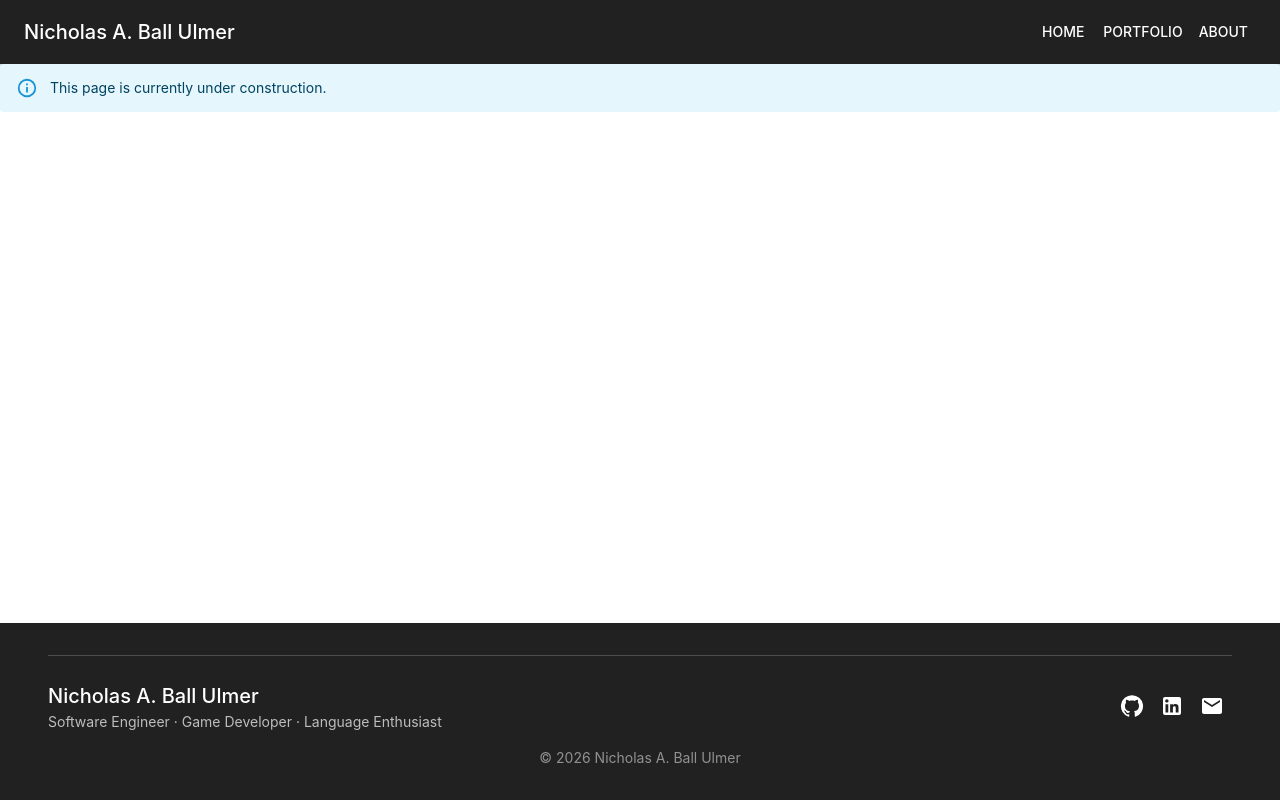
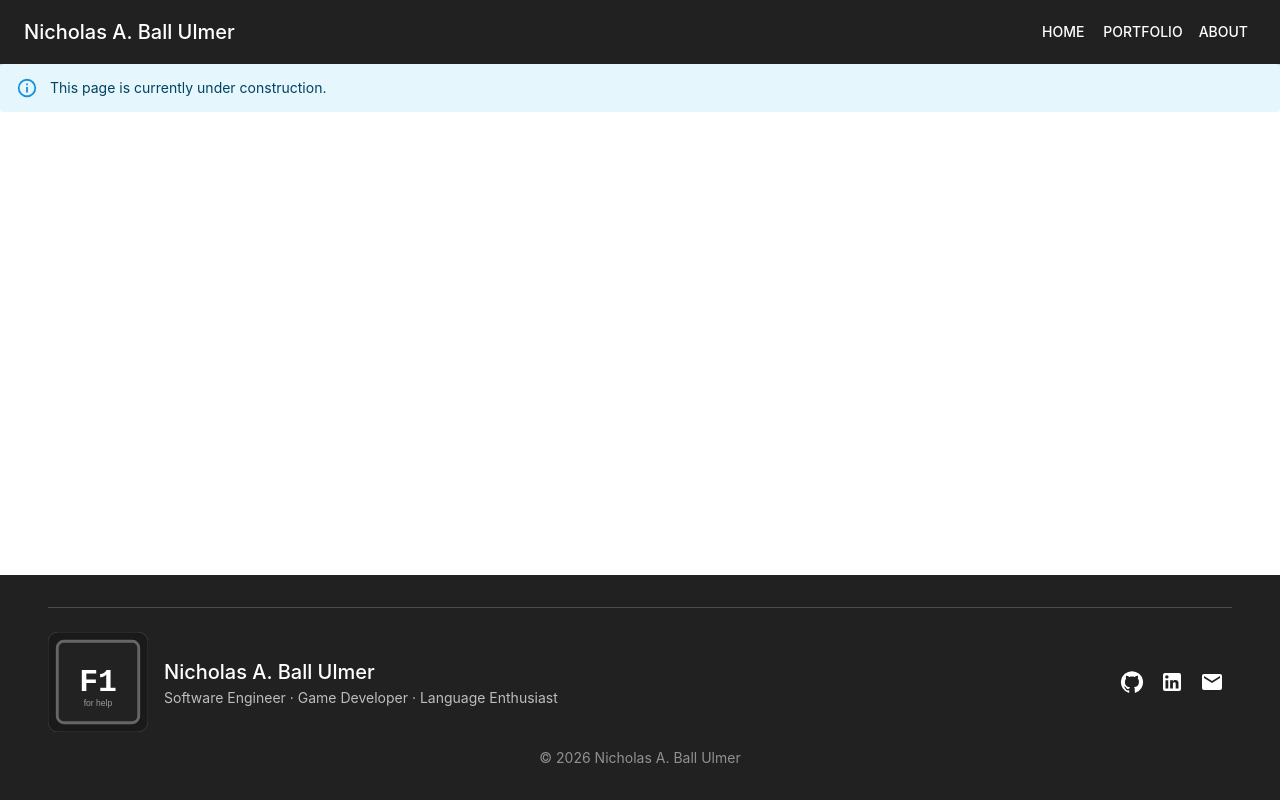
Before and after one commit to nick-ulmer/nick-ulmer.github.io, a React app in the folder frontend/: page /#/portfolio/frontend/personal-site in a window 1280 px wide. Before the commit this address led to /#/gamedev. Built offline with nearby package versions, Linux system fonts and the light colour scheme; the HTML template or start-up script is replaced by a standard one.

Commit message:
Added Logo

```diff
--- a/frontend/src/components/Footer.jsx
+++ b/frontend/src/components/Footer.jsx
@@ -2,6 +2,8 @@ import { Box, Typography, IconButton, Divider } from '@mui/material';
 import GitHubIcon from '@mui/icons-material/GitHub';
 import LinkedInIcon from '@mui/icons-material/LinkedIn';
 import EmailIcon from '@mui/icons-material/Email';
+
+import f1Logo from '../assets/f1-logo.svg'
 
 export default function Footer() {
     return (
@@ -17,11 +19,14 @@ export default function Footer() {
         >
             <Divider sx={{ mb: 3, borderColor: 'rgba(255,255,255,0.2)' }} />
             <Box sx={{ display: 'flex', justifyContent: 'space-between', alignItems: 'center', flexWrap: 'wrap', gap: 2 }}>
-                <Box>
-                    <Typography variant="h6">Nicholas A. Ball Ulmer</Typography>
-                    <Typography variant="body2" sx={{ opacity: 0.7 }}>
-                        Software Engineer · Game Developer · Language Enthusiast
-                    </Typography>
+                <Box sx={{ display: 'flex', alignItems: 'center', gap: 2 }}>
+                    <img src={f1Logo} alt="F1 for help logo" style={{ height: '100px', width: '100px' }} />
+                    <Box>
+                        <Typography variant="h6">Nicholas A. Ball Ulmer</Typography>
+                        <Typography variant="body2" sx={{ opacity: 0.7 }}>
+                            Software Engineer · Game Developer · Language Enthusiast
+                        </Typography>
+                    </Box>
                 </Box>
                 <Box>
                     <IconButton color="inherit" href="https://github.com/nick-ulmer" target="_blank">
--- a/frontend/src/components/Navbar.jsx
+++ b/frontend/src/components/Navbar.jsx
@@ -1,13 +1,17 @@
 import { AppBar, Toolbar, Typography, Button, Box } from '@mui/material'
 import { Link } from 'react-router-dom'
+import f1Logo from '../assets/f1-logo.svg'
 
 export default function Navbar() {
     return (
         <AppBar position="static">
             <Toolbar>
-                <Typography variant="h6" sx={{ flexGrow: 1 }}>
-                    Nicholas A. Ball Ulmer
-                </Typography>
+                <Box sx={{ display: 'flex', alignItems: 'center', gap: 1.5, flexGrow: 1 }}>
+                    {/*<img src={f1Logo} alt="F1 for help logo" style={{ height: '36px', width: '36px' }} />*/}
+                    <Typography variant="h6">
+                        Nicholas A. Ball Ulmer
+                    </Typography>
+                </Box>
                 <Box>
                     <Button color="inherit" component={Link} to="/">Home</Button>
                     <Button color="inherit" component={Link} to="/portfolio">Portfolio</Button>
```
Also changed, not shown: frontend/src/assets/f1-logo.svg (added).
